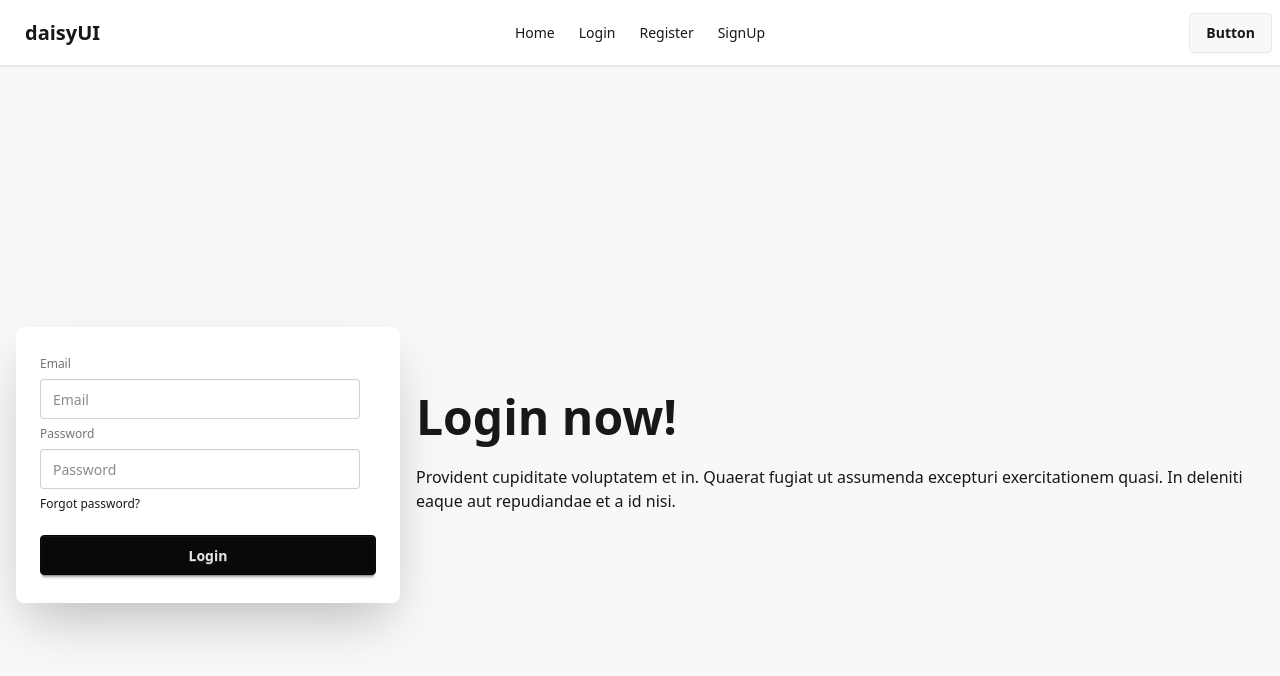
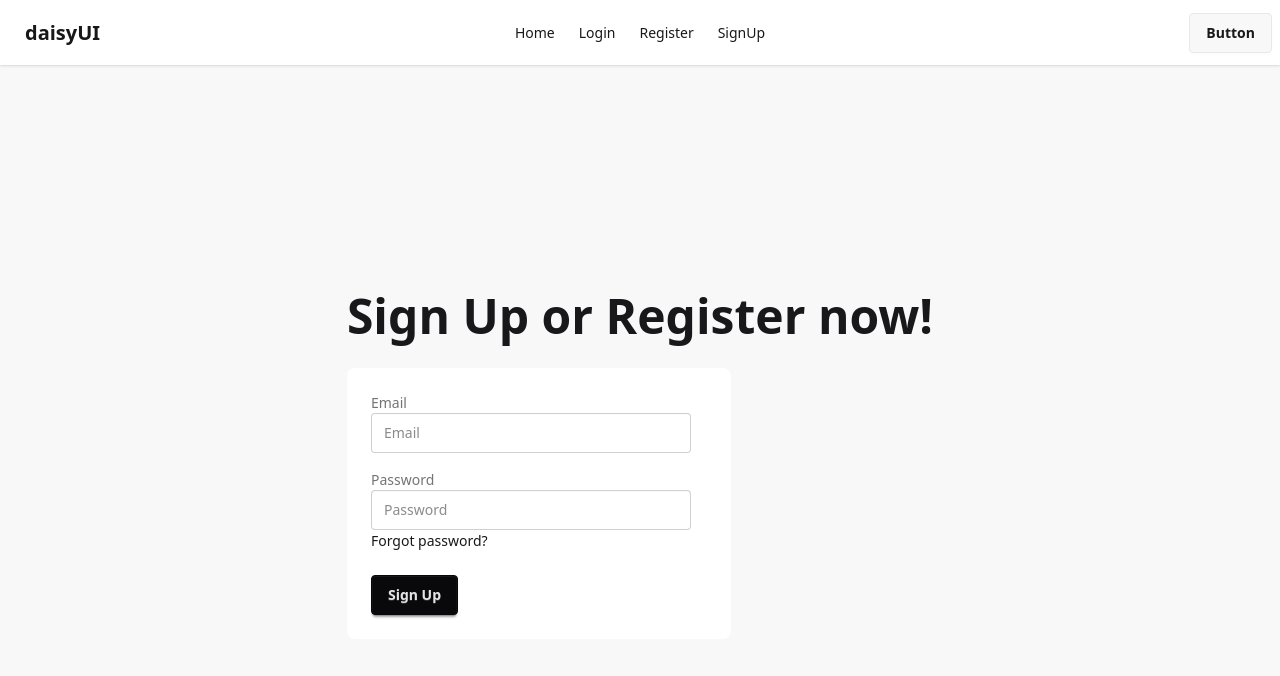
Before and after one commit to ahassh1/email-password-auth, a React (Vite) app: page /signUp in a window 1280 px wide. Shown: the top 676 px of the page. Built offline with nearby package versions, Linux system fonts and the light colour scheme.

Commit message:
simple input signup field validation and shown error message

```diff
--- a/src/components/SignUp/SignUp.jsx
+++ b/src/components/SignUp/SignUp.jsx
@@ -1,30 +1,51 @@
-import React from 'react';
+import { createUserWithEmailAndPassword } from 'firebase/auth';
+import React, { useState } from 'react';
+import { auth } from '../../firebase.init';
 
 const SignUp = () => {
+  const [errorMessage, setErrorMessage]= useState('')
+  const handleSingUp = e =>{
+    e.preventDefault();
+    const email = e.target.email.value;
+    const password = e.target.password.value;
+    console.log(email, password);
+    setErrorMessage('')
+
+    // create user
+    createUserWithEmailAndPassword(auth, email, password)
+    .then(result =>{
+      console.log(result);
+    })
+    .catch(error =>{
+      console.log(error);
+    setErrorMessage(error.Message)
+    })
+  }
     return (
         <div>
             <div className="hero bg-base-200 min-h-screen">
-  <div className="hero-content flex-col lg:flex-row-reverse">
-    <div className="text-center lg:text-left">
-      <h1 className="text-5xl font-bold">Login now!</h1>
-      <p className="py-6">
-        Provident cupiditate voluptatem et in. Quaerat fugiat ut assumenda excepturi exercitationem
-        quasi. In deleniti eaque aut repudiandae et a id nisi.
-      </p>
+  <div className="card-body">
+
+      <h1 className="text-5xl font-bold mb-5">Sign Up or Register now!</h1>
+
+
+    <div className="card bg-base-100 w-full max-w-sm shrink-0 shadow-5xl">
+      <div className="card-body">
+        <form onSubmit={handleSingUp}>
+          <label className="label">Email</label>
+          <input type="email" name='email' className="input" placeholder="Email" />
+          <label className="label mt-4">Password</label>
+          <input type="password" name='password' className="input" placeholder="Password" />
+          <div><a className="link link-hover mt-2">Forgot password?</a></div>
+          <button className="btn btn-neutral mt-6">Sign Up</button>
+        </form>
+        {
+          errorMessage && <p className='text-red-600'>{errorMessage}</p>
+        }
     </div>
-    <div className="card bg-base-100 w-full max-w-sm shrink-0 shadow-2xl">
-      <div className="card-body">
-        <fieldset className="fieldset">
-          <label className="label">Email</label>
-          <input type="email" className="input" placeholder="Email" />
-          <label className="label">Password</label>
-          <input type="password" className="input" placeholder="Password" />
-          <div><a className="link link-hover">Forgot password?</a></div>
-          <button className="btn btn-neutral mt-4">Login</button>
-        </fieldset>
-      </div>
     </div>
   </div>
+
 </div>
 
         </div>
```
